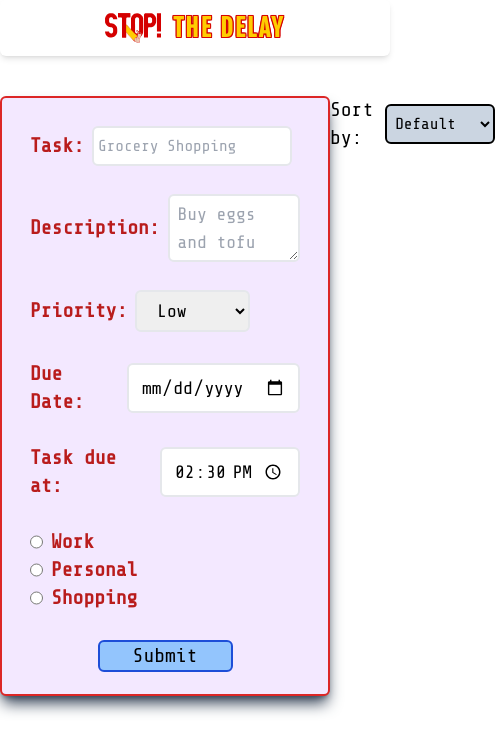
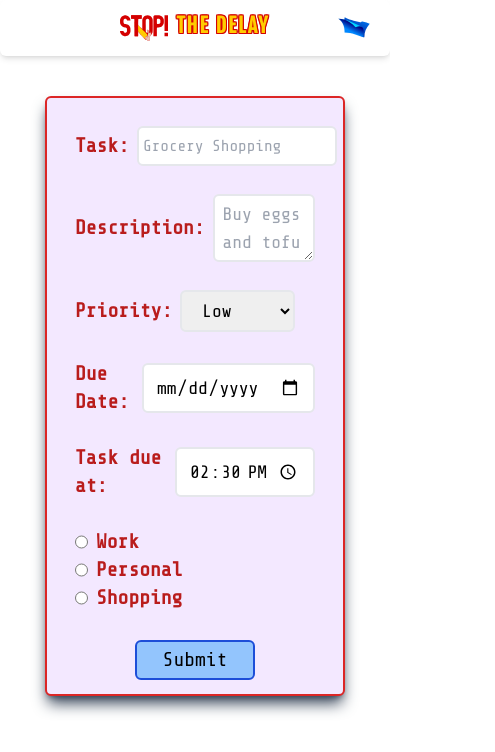
Before and after one commit to sydas13/to-do-app, a React (Vite) app: page / in a window 390 px wide. Shown: the top 752 px of the page, 495 px wide, since content can reach past the window. Built offline with nearby package versions, Linux system fonts and the light colour scheme.

Commit message:
added the binder icon for smaller devices and changed some filter dropdown functionalities

```diff
--- a/src/App.jsx
+++ b/src/App.jsx
@@ -1,11 +1,23 @@
 import "./App.css";
+import { useState } from "react";
 import Header from "./components/Header";
 import Main from "./components/Main";
 function App() {
+  const [todos, setTodos] = useState([]);
+
+  const handleBinder = function () {
+    const formEl = document.querySelector(".todo-form");
+    formEl.classList.toggle("hidden");
+    formEl.classList.toggle("flex");
+    const todoContainerEl = document.querySelector(".todo-container-div");
+    todoContainerEl.classList.toggle("hidden");
+    todoContainerEl.classList.toggle("flex");
+  };
+
   return (
     <>
-      <Header></Header>
-      <Main></Main>
+      <Header todos={todos} handleBinder={handleBinder}></Header>
+      <Main todos={todos} setTodos={setTodos}></Main>
     </>
   );
 }
--- a/src/components/Form.jsx
+++ b/src/components/Form.jsx
@@ -1,7 +1,7 @@
 export default function Form({ handleSubmit }) {
   return (
     <form
-      className="shadow-lg shadow-slate-700 hover:shadow rounded-md p-7 flex flex-col space-y-7 font-form text-xl mb-10  bg-purple-100 border-2 border-red-600 hover:border w-[50%] max-w-[400px] min-w-[330px] max-h-[600px]"
+      className="flex todo-form shadow-lg shadow-slate-700 hover:shadow rounded-md p-7 sm:flex flex-col space-y-7 font-form text-xl mb-10  bg-purple-100 border-2 border-red-600 hover:border w-[50%] max-w-[400px] min-w-[300px] max-h-[600px]"
       onSubmit={handleSubmit}
     >
       <div className="flex flex-row items-center justify-start space-x-2">
@@ -118,7 +118,7 @@ export default function Form({ handleSubmit }) {
       </div>
       <button
         type="submit"
-        className="bg-blue-300 h-10 w-[50%] mx-auto rounded-md border-2 border-blue-700 hover:border-0 "
+        className="bg-blue-300 h-10 w-[50%] mx-auto rounded-md border-2 border-blue-700 hover:border-0 py-1"
       >
         Submit
       </button>
--- a/src/components/Header.jsx
+++ b/src/components/Header.jsx
@@ -1,14 +1,22 @@
 import headerLogoStop from "../assets/stop logo.svg";
-export default function Header() {
+import emptyBinder from "../assets/empty binder.svg";
+import filledBinder from "../assets/filled binder.svg";
+export default function Header({ todos, handleBinder }) {
   return (
-    <header className="shadow-md sticky top-0 z-10 bg-white w-full mx-auto h-30 rounded-md">
-      <h1 className="flex flex-row justify-center items-center space-x-3 sm:space-x-5 font-header ">
+    <header className="shadow-md sticky top-0 z-10 bg-white w-full mx-aut h-14 sm:h-28 rounded-md font-header">
+      <img
+        onClick={handleBinder}
+        src={todos.length > 0 ? filledBinder : emptyBinder}
+        alt="see tasks"
+        className="w-8 h-8 right-5 top-3 absolute cursor-pointer sm:hidden"
+      ></img>
+      <h1 className="flex flex-row justify-center items-center space-x-2 sm:space-x-5 ">
         <img
-          className="w-14 h-14 sm:w-28 sm:h-28"
+          className="w-12 h-12 sm:w-28 sm:h-28 mt-1 sm:mt-0"
           src={headerLogoStop}
           alt="app logo stop"
         ></img>
-        <span className="header-text text-2xl sm:text-5xl font-semibold text-[#ffcc00] tracking-widest">
+        <span className="header-text text-xl sm:text-5xl font-semibold text-[#ffcc00] tracking-widest">
           THE DELAY
         </span>
       </h1>
--- a/src/components/Main.jsx
+++ b/src/components/Main.jsx
@@ -3,8 +3,7 @@ import { v4 as uuidv4 } from "uuid";
 import Form from "./Form";
 import ToDo from "./ToDo";
 
-export default function Main() {
-  const [todos, setTodos] = useState([]);
+export default function Main({ todos, setTodos }) {
   const [filterValue, setFilterValue] = useState("default");
 
   let todoContainer = [];
@@ -48,6 +47,36 @@ export default function Main() {
     } else if (filterValue === "due-date") {
       const todoCopy = [...todos];
       todoCopy.sort((a, b) => a.combinedTime - b.combinedTime);
+      todoContainer = todoCopy.map(
+        (todo) =>
+          !todo.isCompleted && (
+            <ToDo
+              key={todo.id}
+              {...todo}
+              handleComplete={handleComplete}
+              handleRemove={handleRemove}
+            ></ToDo>
+          )
+      );
+    } else if (filterValue === "priority") {
+      const todoCopy = [...todos];
+      todoCopy.sort((a, b) => a.priorityNumber - b.priorityNumber);
+      todoContainer = todoCopy.map(
+        (todo) =>
+          !todo.isCompleted && (
+            <ToDo
+              key={todo.id}
+              {...todo}
+              handleComplete={handleComplete}
+              handleRemove={handleRemove}
+            ></ToDo>
+          )
+      );
+    } else if (filterValue === "priorityAndDueDate") {
+      const todoCopy = [...todos];
+      todoCopy
+        .sort((a, b) => a.combinedTime - b.combinedTime)
+        .sort((a, b) => a.priorityNumber - b.priorityNumber);
       todoContainer = todoCopy.map(
         (todo) =>
           !todo.isCompleted && (
@@ -118,9 +147,10 @@ export default function Main() {
       taskDueDate,
       taskDueTime,
       taskCategory,
-      taskCreated: new Date().getTime(),
       id: uuidv4(),
       combinedTime: combineTimeAndDate(taskDueDate, taskDueTime),
+      priorityNumber:
+        taskPriority === "low" ? 3 : taskPriority === "medium" ? 2 : 1,
     };
 
     setTodos((prev) => [...prev, todo]);
@@ -138,7 +168,7 @@ export default function Main() {
   return (
     <main className="w-screen my-10 flex flex-row mx-auto justify-around">
       <Form handleSubmit={handleSubmit}></Form>
-      <div className="flex flex-col space-y-6 w-[50%]  ">
+      <div className="todo-container-div hidden sm:flex flex-col space-y-6 w-[90%] sm:w-[50%] sm:max-w-[550px] sm:min-w-[300px] ">
         <div className="filter-dropdown-container font-form flex flex-row justify-center items-center space-x-3">
           <label htmlFor="filter-dropdown" className="text-xl font-medium">
             Sort by:
@@ -154,6 +184,8 @@ export default function Main() {
             <option value="shopping">Shopping</option>
             <option value="completed">Completed</option>
             <option value="due-date">Due Date</option>
+            <option value="priority">Priority</option>
+            <option value="priorityAndDueDate">Priority and Due Date</option>
           </select>
         </div>
 
--- a/src/components/ToDo.jsx
+++ b/src/components/ToDo.jsx
@@ -17,19 +17,19 @@ export default function ToDos(props) {
     <div
       className={`todoContainer ${
         bgColor[props.taskPriority]
-      } w-[90%]  max-w-[330px] sm:max-w-[500px]  rounded-md border-2 border-black hover:border-slate-500 mx-auto font-form px-3 pt-2 pb-3 relative`}
+      } w-[90%]  max-w-[330px] sm:max-w-[500px] rounded-md border-2 border-black hover:border-slate-500 mx-auto font-form px-3 pt-2 pb-3 relative`}
     >
       <div className="flex flex-col space-y-2 ">
         <h1 className="text-xl font-medium">{props.taskName.toUpperCase()}</h1>
         <p className="break-words">{props.taskDescription}</p>
-        <p className="text-sm">
+        <p className="text-sm ">
           {formatDateTime(props.taskDueDate, props.taskDueTime)}
         </p>
         <input
           onClick={props.handleComplete}
           type="checkbox"
           name=""
-          className="absolute bottom-2 right-4 w-4 h-4 cursor-pointer"
+          className="absolute bottom-2 right-2 sm:right-4 w-4 h-4 cursor-pointer"
           id={props.id}
         ></input>
         <img
@@ -37,7 +37,7 @@ export default function ToDos(props) {
           id={props.id}
           src={deleteBtn}
           aria-placeholder="delete-btn"
-          className="w-4 h-4 absolute bottom-2 right-11 cursor-pointer"
+          className="w-4 h-4 absolute bottom-2 right-7 sm:right-11 cursor-pointer"
         ></img>
       </div>
     </div>
```
Also changed, not shown: src/assets/empty binder.svg (added), src/assets/filled binder.svg (added).
